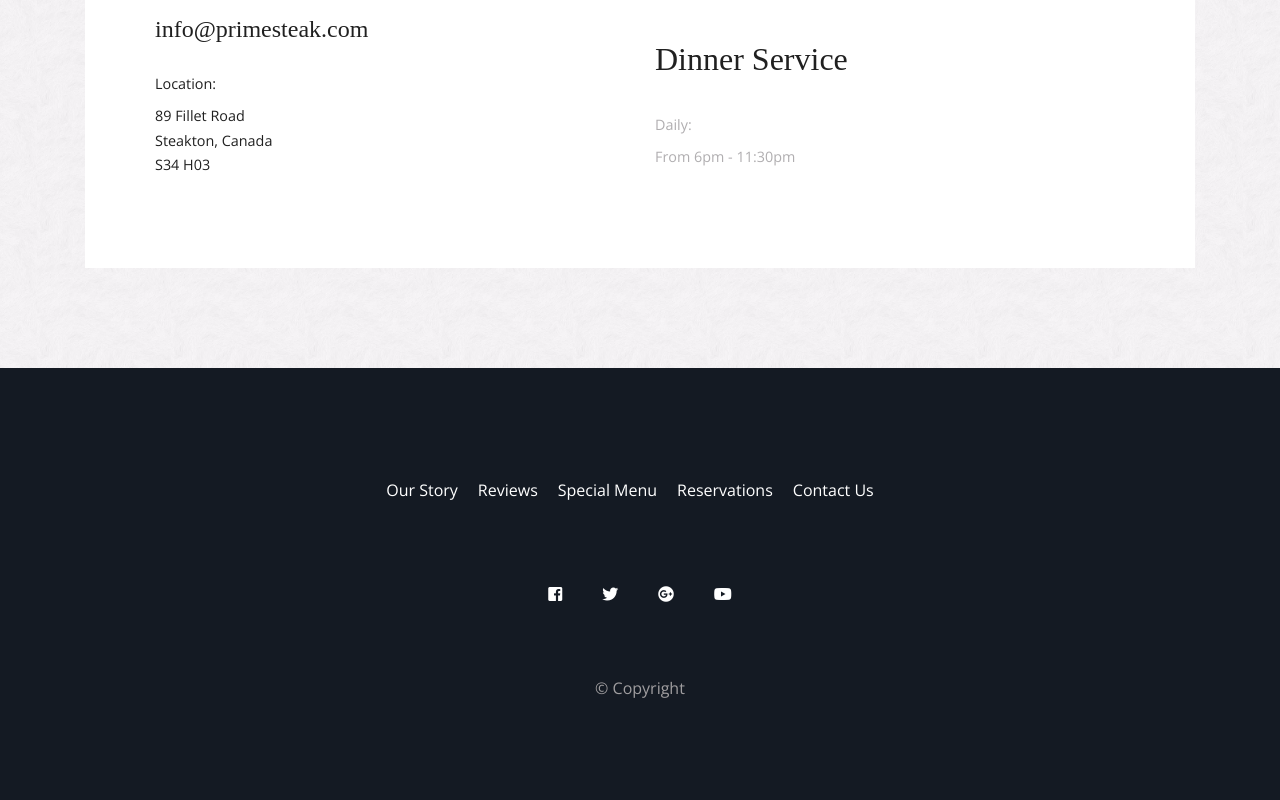
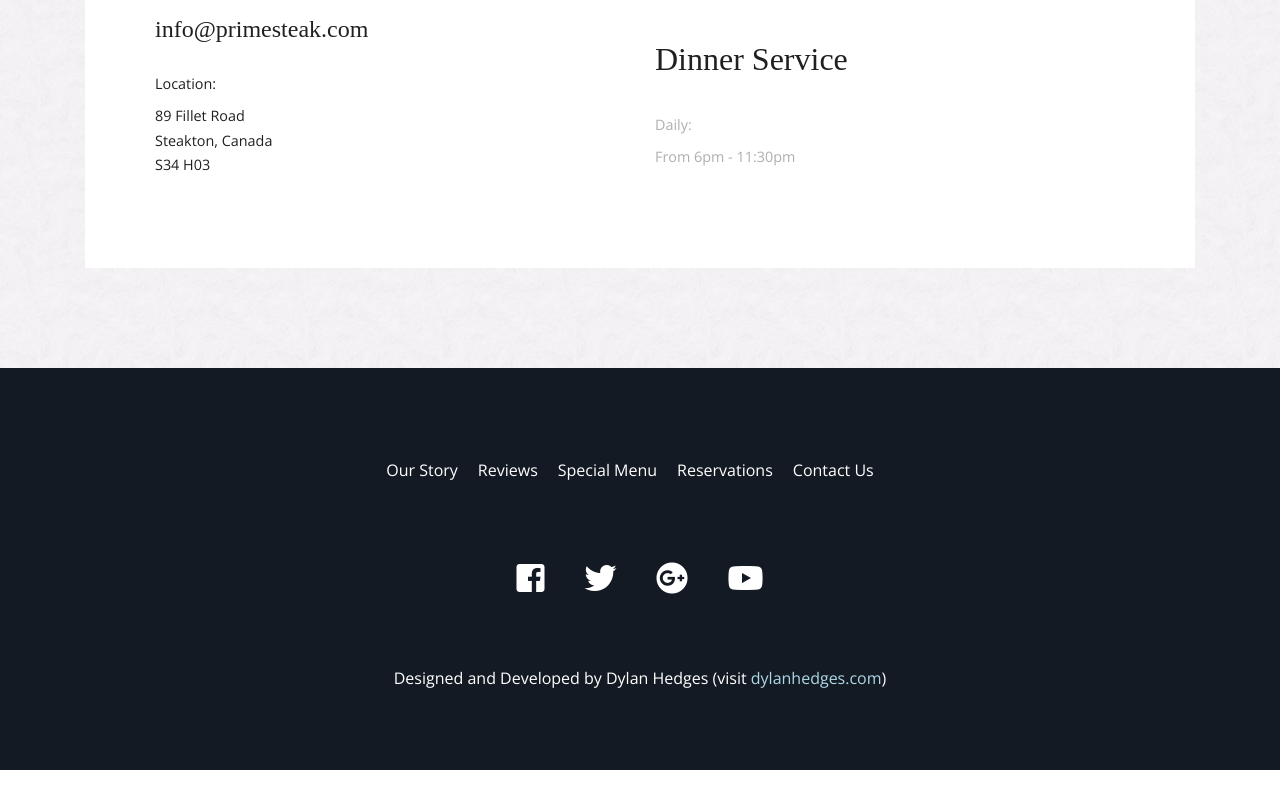
Before and after one commit to Dylan-Hedges/React-Restaurant-App, a React (Create React App) app: page / in a window 1280 px wide. Shown: the part 4227-5027 px from the top of the page. After the commit the page ends 4997 px from the top, so only its background shows below. Built offline with nearby package versions, Linux system fonts and the light colour scheme; a web font is replaced by a local one.

Commit message:
Updated footer style and content

```diff
--- a/src/App.scss
+++ b/src/App.scss
@@ -362,7 +362,7 @@ strong{
 }
 
 #Footer{
-  padding: 100px 0;
+  padding: 80px 0;
   background: $footerBG;
   width: 100%;
   text-align: center;
@@ -374,6 +374,10 @@ strong{
       display: inline-block;
       padding: 10px 20px 10px 0;
       text-decoration: none;
+      transition: all .3s ease-in-out;
+      &:hover{
+        color: $red;
+      }
     }
   }
   .social-media{
@@ -384,13 +388,20 @@ strong{
       padding: 20px;
       a{
         color: white;
+        transition: all .3s ease-in-out;
         &:hover{
           color: $red;
+        }
+        i{
+          font-size: 2rem;
         }
       }
     }
   }
-  .copyright{
-    color: $titleColor;
+  .footerlink{
+    color: white;
+  }
+  .footerlink a{
+    color: lightblue;
   }
 }
--- a/src/Footer.js
+++ b/src/Footer.js
@@ -19,8 +19,8 @@ export default class Footer extends Component {
             <li><a href="https://plus.google.com/discover" target="new"><i className="fab fa-google-plus"></i></a></li>
             <li><a href="http://www.youtube.com" target="new"><i className="fab fa-youtube"></i></a></li>
           </ul>
-          <div className="copyright">
-            © Copyright
+          <div className="footerlink">
+            Designed and Developed by Dylan Hedges (visit <a href="http://dylanhedges.com" target="_blank">dylanhedges.com</a>)
           </div>
         </div>
       </footer>
```
